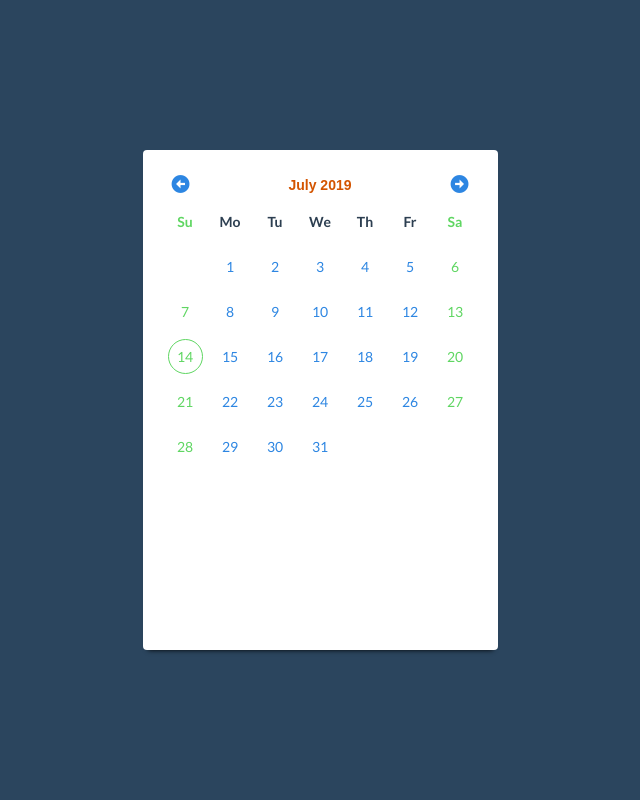
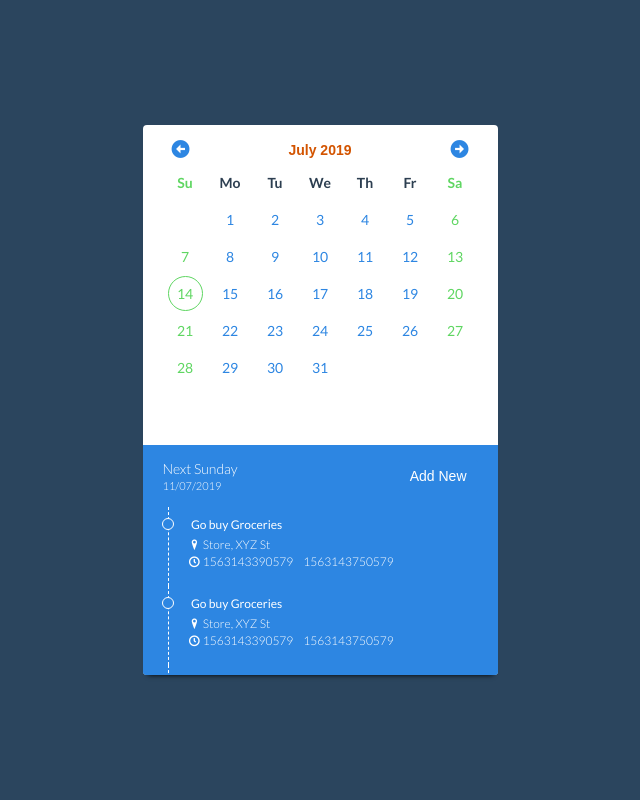
Before and after one commit to mdsadique2/Calendar, a plain HTML site: page app.html in a window 1280 px wide. Shown: the whole page, without its empty margins (320-960 px from the left). Drawn offline with Linux system fonts and the light colour scheme.

Commit message:
iteration or reminder card

```diff
--- a/app.html
+++ b/app.html
@@ -6,6 +6,7 @@
     <link rel="stylesheet" type="text/css" href="assets/lib/fontello/css/fontello.css">
     <link rel="stylesheet" type="text/css" href="assets/css/common.css">
     <link rel="stylesheet" type="text/css" href="assets/css/app.css">
+    <link rel="stylesheet" type="text/css" href="assets/css/reminder.css">
 </head>
 
 <body>
@@ -13,13 +14,15 @@
     	<div class="calendarContainer shadow">
             <div class="calendarWrapper">
             </div>
+
+            <div class="reminderWrapper">
+            </div>
         </div>
-        <div class="reminder"></div>
 
     </div>
 </body>
 <script src="assets/js/common.js"> </script>
-<!-- <script src="assets/js/OrderRow.js"> </script>  -->
+<script src="assets/js/Reminder.js"> </script>
 <script src="assets/js/Calendar.js"> </script>
 <script src="assets/js/app.js"> </script>
 </html>
--- a/assets/css/app.css
+++ b/assets/css/app.css
@@ -15,22 +15,23 @@
 .calendarContainer {
 	margin: auto;
 	min-height: 500px;
+	max-height: 550px;
 	overflow: hidden;
 	background: #fff;
 	border-radius: 4px;
+	position: relative;
 }
 
 .calendarContainer .calendarWrapper{
 	width: 100%;
-	height: 100%;
 	display: flex;
 	flex-direction: column;
 	padding: 10px;
 }
 
 .calendarWrapper .calendar{
-	min-height: 400px;
-	padding: 10px;
+	min-height: 300px;
+	padding: 0 10px;
 	position: relative;
 }
 
@@ -100,7 +101,6 @@
 }
 
 
-
 .calendarBody .cellsGroup {
 	display: grid;
     grid-template-columns: repeat(7, 1fr);
@@ -111,7 +111,7 @@
 	flex: 1;
 	text-align: center;
 	vertical-align: middle;
-    margin: 5px;
+    margin: 1px 5px;
     width: 35px;
     height: 35px;
     border-radius: 50%;
--- /dev/null
+++ b/assets/css/reminder.css
@@ -0,0 +1,140 @@
+:root {
+  --green-color: #5FD662;
+  --blue-color: #2D86E2;
+  --dark-blue-color: #2171c4;
+  --dark-green-color:#4ab44d;
+  --grey-color: #2c3e50;
+  --orange-color: #d35400;
+  --light-grey-color: #ecf0f1;
+}
+
+.reminderWrapper {
+	height: 100%;
+}
+
+.reminderBlock {
+	background: var(--blue-color);
+	color: #fff;
+	height: 100%;
+    width: 100%;
+    position: relative;
+	transition: all 0.25s ease;
+}
+
+.reminderBlock.transition {
+	position: absolute;
+	top: 320px;
+}
+
+.reminderBlock.transition.open{
+	position: absolute;
+	top: 0px;
+	overflow: auto;
+}
+
+.reminderBlock.open .reminderTitleAction {
+	box-shadow: 0px -6px 5px 5px #000;
+}
+
+
+.reminderBlock.weekend {
+	background: var(--green-color);
+	color: #fff;
+}
+
+.reminderTitleAction {
+	background-color: inherit;
+	padding: 15px 20px;
+	display: flex;
+	justify-content: space-between;
+	font-weight: lighter;
+	position: sticky;
+    top: 0px;
+    z-index: 100;
+}
+
+.reminderTitleAction .title {
+	font-size: 14px;
+	margin-bottom: 2px;
+}
+
+.reminderTitleAction .dateValue {
+	font-size: 11px;
+}
+
+.reminderTitleAction button {
+	background-color: inherit;
+	transition: all 0.25s ease;
+	border: 1px solid transparent;
+}
+
+.reminderBlock .reminderTitleAction button:hover {
+	border: 1px solid #fff;
+	background-color: var(--dark-blue-color);
+}
+
+.reminderBlock.weekend .reminderTitleAction button:hover {
+	border: 1px solid #fff;
+	background-color: var(--dark-green-color);
+}
+
+.reminder {
+	position: relative;
+	display: flex;
+	background-color: inherit;
+	padding: 0px 10px
+}
+
+.reminder .line{
+	width: 5%;
+	border-right: 1px dashed #fff;
+	position: relative;
+	background-color: inherit;
+}
+
+.reminder .circle{
+	width: 12px;
+	height: 12px;
+	position: absolute;
+	top: 11px;
+	right: -6px;
+	border: 1px solid #fff;
+	background-color: inherit;
+	border-radius: 50%;
+	z-index: 10
+}
+
+.reminder .content{
+	position: relative;
+	width: 95%;
+	padding-left: 5%;
+	margin-bottom: 15px;
+	padding-top: 10px;
+	font-size: 10px;
+	font-weight: lighter;
+}
+
+.reminder .title {
+	font-size: 12px;
+	font-weight: normal;
+	padding-left: 5px;
+	margin-bottom: 5px;
+}
+
+.reminder .contentText {
+	font-weight: inherit;
+	display: flex;
+	margin-bottom: 2px;
+}
+
+.reminder .contentText .icon {
+	font-size: 12px;
+}
+
+.reminder .contentText .text {
+	font-size: 12px;
+	margin-right: 10px;
+}
+
+.reminder .location{ }
+.reminder .time{ display: flex; }
--- /dev/null
+++ b/assets/js/Reminder.js
@@ -0,0 +1,107 @@
+
+var lib = new Common();
+
+class Reminder {
+
+	constructor (parentContainer) {
+		// this.data = data;						// ref to hold the order data
+		this.parentContainer = parentContainer; // reference to hold parent container where order card is attached
+
+		this.reminderHeader = null;
+		this.reminderBlock = null
+	}
+
+
+	generateReminderHeaderBlock () {
+		this.reminderHeader = lib.createElement('div', 'reminderTitleAction');
+		var left = lib.createElement('div', 'left');
+		var title = lib.createElement('div', 'title', 'Next Sunday');
+		var dateValue = lib.createElement('div', 'dateValue', '11/07/2019');
+		var button = lib.createElement('button', 'button addButton', 'Add New');
+		button.setAttribute('type', 'button');
+
+		left.appendChild(title);
+		left.appendChild(dateValue);
+
+		this.reminderHeader.appendChild(left);
+		this.reminderHeader.appendChild(button);
+
+		this.reminderBlock.appendChild(this.reminderHeader);
+	}
+
+
+	toggleThisBlock () {
+		var className = this.reminderBlock.className;
+		if (className.indexOf('open') > -1) {
+			this.reminderBlock.classList.remove("open");
+			setTimeout(() => {
+				this.reminderBlock.classList.remove("transition");
+			},300)
+
+		} else {
+			this.reminderBlock.classList.add("transition");
+			setTimeout(() => {
+				this.reminderBlock.classList.add("open");
+			},5)
+		}
+	}
+
+
+	reminderEventListener () {
+		this.reminderBlock.addEventListener('click', (event) => {
+			var className = event.target.className;
+			if (className.indexOf('addButton') > -1) {
+				event.stopPropagation();
+			} else if (className.indexOf('reminderBlock') > -1) {
+				this.toggleThisBlock(this.reminderBlock);
+			} else {
+				var closestElement = event.target.closest('.reminderBlock');
+				this.toggleThisBlock(this.reminderBlock);
+			}
+		})
+	}
+
+	generateReminderEntry (reminderData) {
+		var reminderRow = lib.createElement('div', 'reminder');
+
+		var line = lib.createElement('div', 'line');
+		var circle = lib.createElement('div', 'circle');
+		line.appendChild(circle);
+		reminderRow.appendChild(line);
+
+		var content = lib.createElement('div', 'content');
+		var title = lib.createElement('div', 'title', reminderData.title);
+
+		var location = lib.createElement('div', 'contentText location');
+		var locationIcon = lib.createElement('i', 'icon icon-location-alt');
+		var locationText = lib.createElement('div', 'text', reminderData.location);
+		location.appendChild(locationIcon);
+		location.appendChild(locationText);
+
+		var time = lib.createElement('div', 'contentText time');
+		var timeIcon = lib.createElement('i', 'icon icon-clock');
+		var timeTextFromTime = lib.createElement('div', 'text fromTime', reminderData.fromTime);
+		var timeTextToTime = lib.createElement('div', 'text toTime', reminderData.toTime);
+		time.appendChild(timeIcon);
+		time.appendChild(timeTextFromTime);
+		time.appendChild(timeTextToTime);
+
+		content.appendChild(title);
+		content.appendChild(location);
+		content.appendChild(time);
+
+		reminderRow.appendChild(content);
+
+		this.reminderBlock.appendChild(reminderRow);
+	}
+
+
+
+	generateReminderBlock () {
+		this.reminderBlock = lib.createElement('div', 'reminderBlock');
+		this.generateReminderHeaderBlock();
+		this.reminderEventListener();
+		this.parentContainer.appendChild(this.reminderBlock);
+	}
+
+}
--- a/assets/js/app.js
+++ b/assets/js/app.js
@@ -3,6 +3,28 @@
 	// reference of initial containers where markups are rendered
 	var mainContainer = document.getElementsByClassName('mainContainer')[0];
 	var calendarWrapper = document.getElementsByClassName('calendarWrapper')[0];
+	var calendarContainer = document.getElementsByClassName('calendarContainer')[0];
+	var reminderWrapper = document.getElementsByClassName('reminderWrapper')[0];
+	console.log(calendarContainer)
+	// calendarContainer.style.height = calendarContainer.clientHeight + 'px'
+
+
+	var template = {
+		fromTime: 1563143390579,
+		toTime: 1563143750579,
+		title: 'Meet John Doe cred task',
+		location: 'Starbucks, XYZ St'
+	}
+
+	var template222 = {
+		fromTime: 1563143390579,
+		toTime: 1563143750579,
+		title: 'Go buy Groceries ',
+		location: 'Store, XYZ St'
+	}
+
+
+
 
 	function dateClicked (date, event) {
 		console.log(date, event)
@@ -13,15 +35,42 @@
 		var calendar = new Calendar(calendarWrapper);
 		calendar.generateCalendar()
 		calendar.registerDateClickMethod(dateClicked);
+
+		var reminder = new Reminder(reminderWrapper);
+		reminder.generateReminderBlock();
+		reminder.generateReminderEntry(template222);
+		reminder.generateReminderEntry(template222);
+		reminder.generateReminderEntry(template);
+		reminder.generateReminderEntry(template);
+		reminder.generateReminderEntry(template);
+		reminder.generateReminderEntry(template);
+		reminder.generateReminderEntry(template);
+		reminder.generateReminderEntry(template);
+		reminder.generateReminderEntry(template);
+		reminder.generateReminderEntry(template);
+		// reminder.generateReminderEntry();
+		// reminder.generateReminderEntry();
+
+		setTimeout(() => {
+			calendarContainer.style.height = calendarContainer.clientHeight + 'px'
+
+		},10)
+
+
+
 	}
+
 
 
 	var reminderObject = {
 		2019 : {
 			july : {
 				1 : {
-					'timestampFrom-timestampTo' : {
-
+					1563143390579 : {
+						fromTime: 1563143390579,
+						toTime: 1563143750579,
+						title: 'Meet John Doe cred task',
+						location: 'Starbucks, XYZ St'
 					}
 				}
 			}
```
Also changed, not shown: assets/js/OrderRow.js (deleted, +0 -94 lines).
